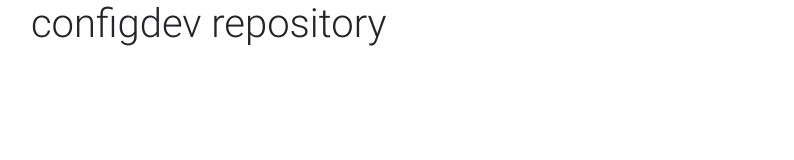
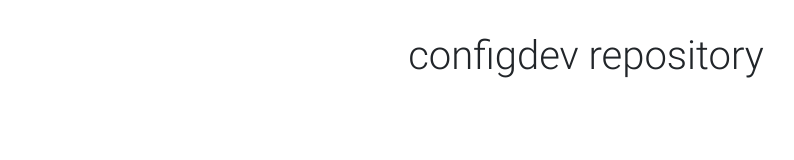
Before and after one commit to configdevcorp/configdevcorp.github.io, a plain HTML site: page index.html in a window 1280 px wide. Shown: the whole page, without its empty margins (54-848 px from the left). Drawn offline with nearby package versions, Linux system fonts and the light colour scheme.

Commit message:
index.html clear

```diff
--- a/index.html
+++ b/index.html
@@ -80,7 +80,7 @@
   <section>
     <div class="container">
       <div class="row">
-        <div class="col-md-12">
+        <div class="col-md-12 text-center my-3 py-3">
           <h1>configdev repository</h1>
         </div>
       </div>
```
